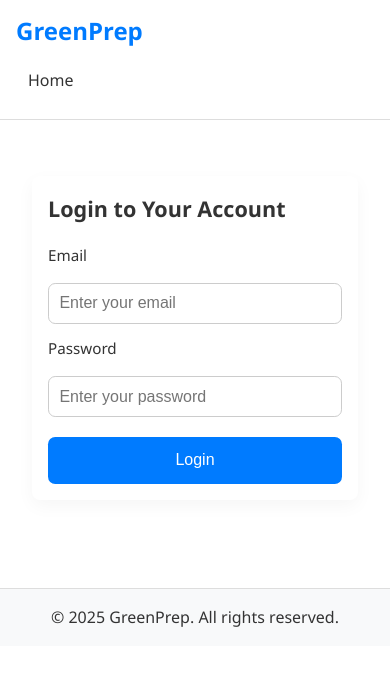
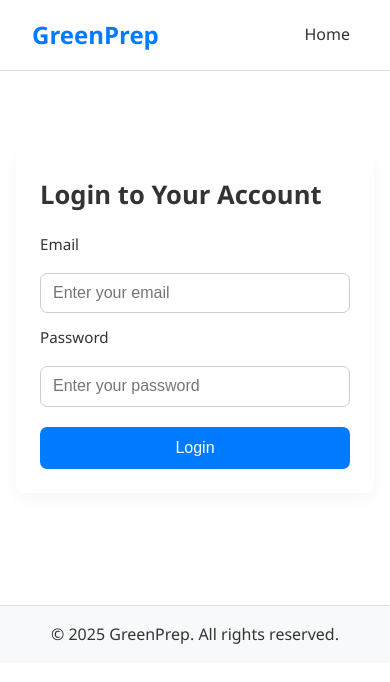
Before and after one commit to ImDuck2609/html_excercise, a plain HTML site: page login.html in a window 390 px wide. Drawn offline with Linux system fonts and the light colour scheme.

Commit message:
finally final

```diff
--- a/style.css
+++ b/style.css
@@ -169,64 +169,3 @@ textarea:focus-visible {
   box-shadow: 0 0 0 4px var(--focus-ring);
   border-radius: 0.35rem;
 }
-
-@media (max-width: 768px) {
-  .header {
-    flex-direction: column;
-    align-items: stretch;
-    gap: 0.5rem;
-    padding: 0.75rem 1rem;
-  }
-
-  .header__nav {
-    display: flex;
-    flex-direction: row;
-    flex-wrap: wrap;
-    gap: 0.5rem;
-    justify-content: flex-start;
-    padding-bottom: 0.25rem;
-  }
-
-  .header__nav a {
-    margin-left: 0;
-    padding: 0.6rem 0.75rem;
-  }
-
-  .hero {
-    padding: 3rem 1rem;
-  }
-
-  .hero__title {
-    font-size: 1.8rem;
-  }
-
-  .hero__subtitle {
-    font-size: 1rem;
-    max-width: 100%;
-  }
-
-  .testkey__container,
-  .login__container {
-    margin: 1.5rem auto;
-    padding: 1rem;
-    width: calc(100% - 2rem);
-  }
-
-  .testkey__title,
-  .login__title {
-    font-size: 1.35rem;
-  }
-
-  .testkey__input,
-  .login__input {
-    font-size: 1rem;
-    padding: 0.65rem;
-  }
-
-  .testkey__button,
-  .login__button {
-    width: 100%;
-    padding: 0.9rem;
-    font-size: 1rem;
-  }
-}
```
